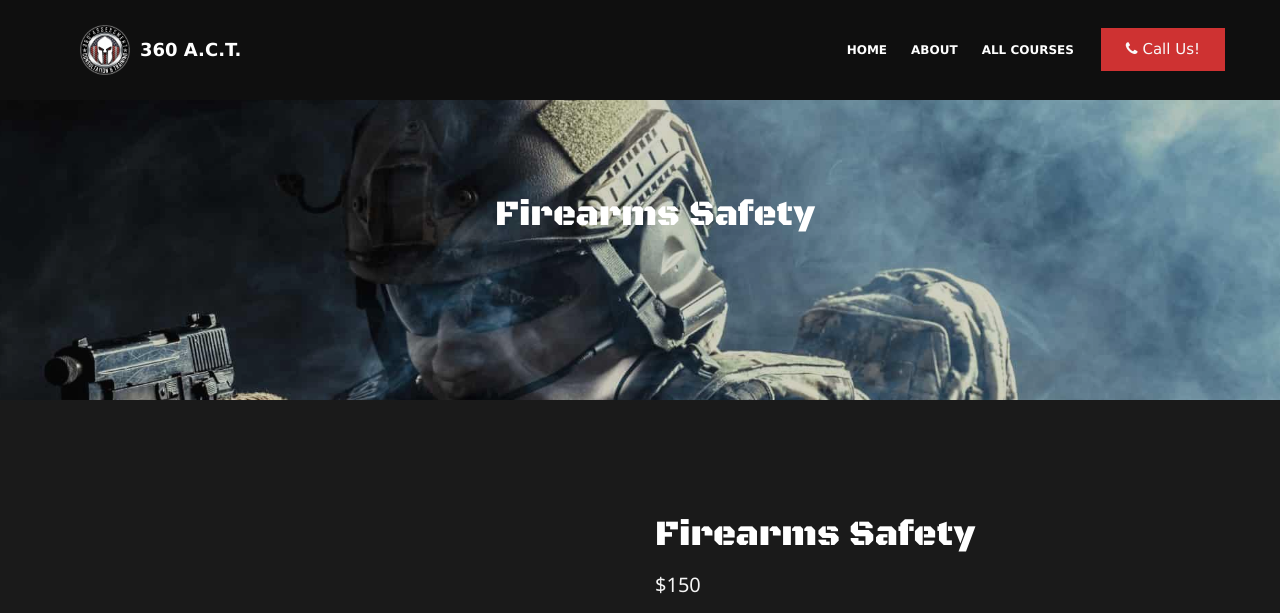
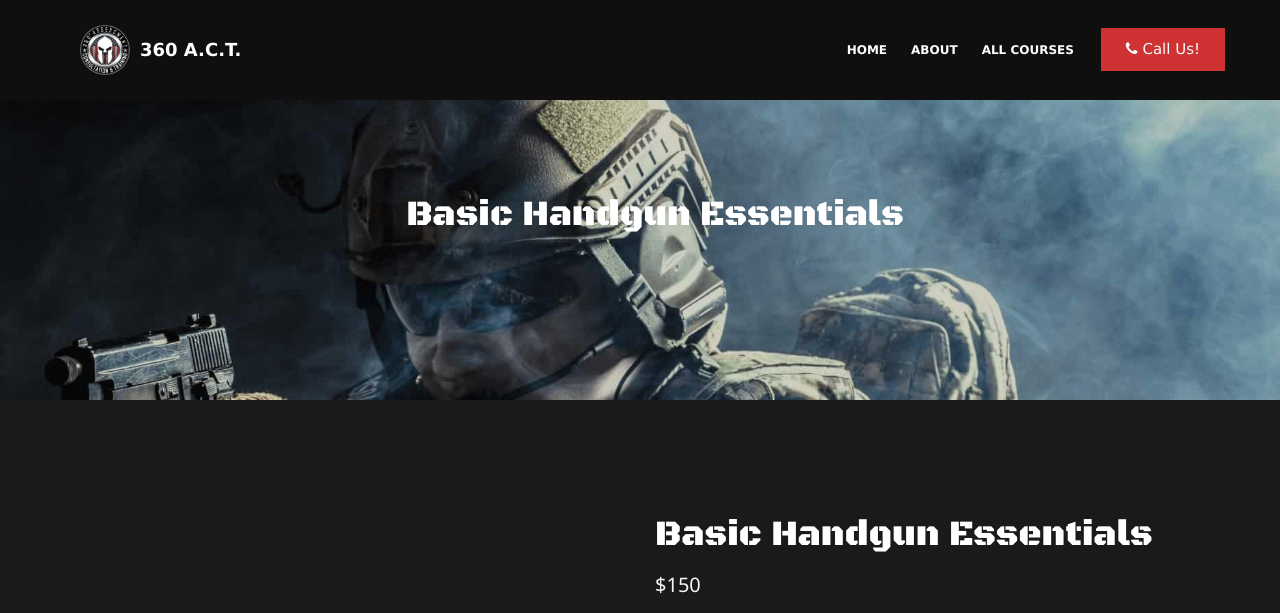
Before and after one commit to sduong9392/Tactical360ActWebsite, a Jekyll site: the page built from pages/Basic Handgun Essentials.md, in a window 1280 px wide and 1400 px high. Shown: the top 613 px of the window. Built offline with Jekyll 4.4.1, drawn with Linux system fonts in a browser that asks for light colours; comment, search, counter and statistics services are not loaded; some of the changed text lies outside the part shown.

Commit message:
pages/Basic Handgun Essentials.md updated from https://stackedit.io/

```diff
--- a/pages/Basic Handgun Essentials.md
+++ b/pages/Basic Handgun Essentials.md
@@ -1,10 +1,10 @@
 ---
 
-title: "Firearms Safety"
+title: "Basic Handgun Essentials "
 price: "$150"
 image:
 ---
-
+This class is designed to teach the essentials
 <!--stackedit_data:
-eyJoaXN0b3J5IjpbLTQxNTY5NjMxNV19
+eyJoaXN0b3J5IjpbNzU0NTEyMDNdfQ==
 -->
```
